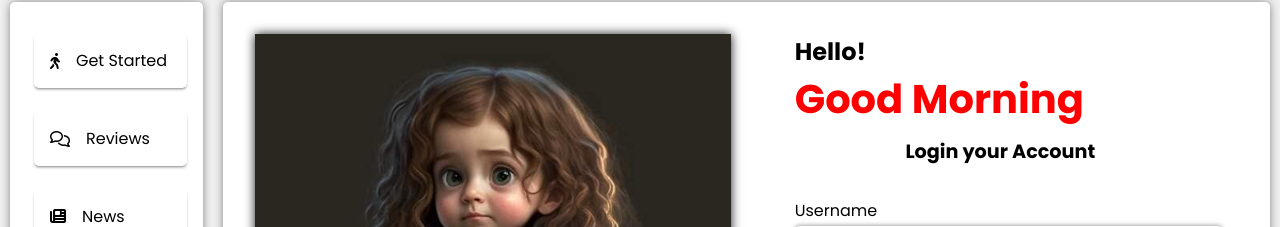
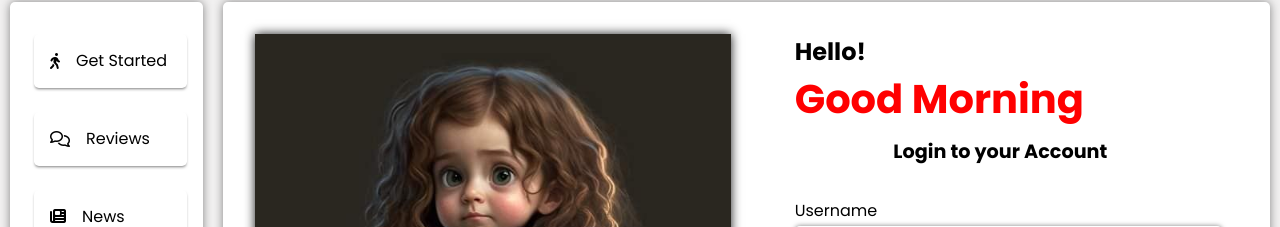
Before and after one commit to girrajkushwahin/stuadvisor, a React (Create React App) app in the folder client/: page / in a window 1280 px wide. Both pictures are taken after a click on the item "Sign in". Shown: the part 72-299 px from the top of the page. Built offline with nearby package versions, Linux system fonts and the light colour scheme.

Commit message:
edited sign in little bit

```diff
--- a/client/src/components/SignIn.jsx
+++ b/client/src/components/SignIn.jsx
@@ -6,19 +6,18 @@ const SignIn = () => {
       <div className="cont">
         <div className="sign-in-container">
           <div className="left-sign-in">
-              <img className='left-sign-img' src={ThreeDImage1} alt="" />
+            <img className='left-sign-img' src={ThreeDImage1} alt="img" />
           </div>
           <div className="right-sign-in">
             <h1 className='right-heading'>Hello! <span className='right-span'>Good Morning</span></h1>
-              <h1 className='heding-inside heading'>Login your Account</h1>
+            <h1 className='heding-inside heading'>Login to your Account</h1>
             <form action="" className="sign-in-form">
               <label className='sign-in-tags lables' htmlFor="">Username</label>
-                <input className='sign-in-tags input-sign' placeholder='Username' type="text" required autoFocus/>
+              <input className='sign-in-tags input-sign' placeholder='Username' type="text" required autoFocus />
               <label className='sign-in-tags lables' htmlFor="">Password</label>
-                <input className='sign-in-tags input-sign' placeholder='Password' type="password" required autoComplete='off'/>
+              <input className='sign-in-tags input-sign' placeholder='Password' type="password" required autoComplete='off' />
               <div className="btn-div">
                 <button className="sign-in-btn">Login</button>
-
               </div>
             </form>
           </div>
```
Lines whose indentation alone changed are shown as unchanged.
